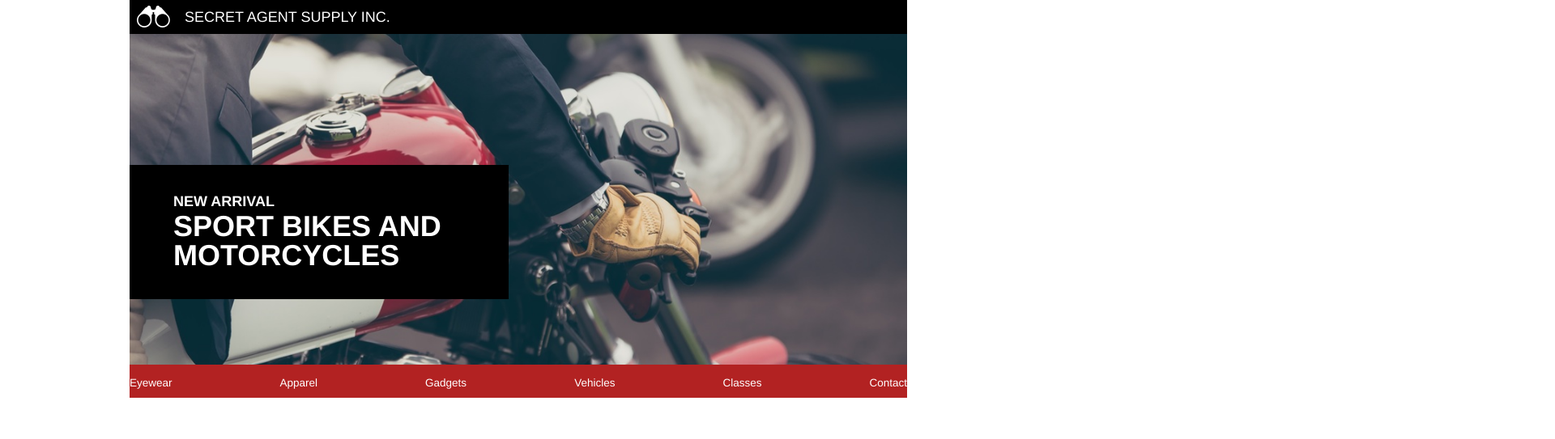
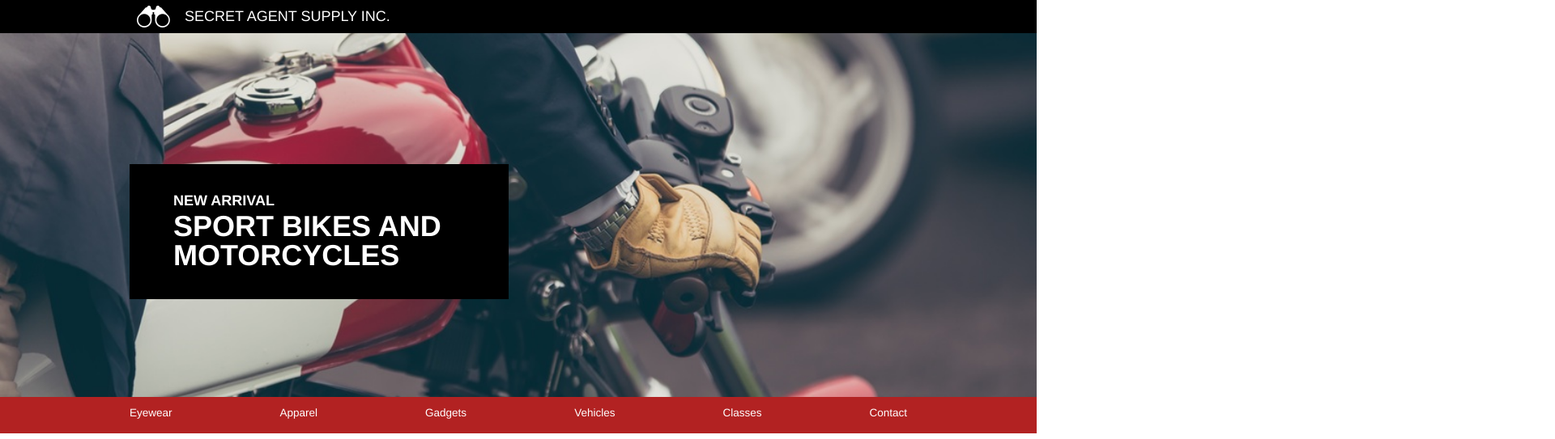
Before and after one commit to sparky9teen/secretagentsupply, a plain HTML site: page index.html in a window 1280 px wide. Shown: the top 543 px of the page at 81% size, 1920 px wide, since content can reach past the window. Drawn offline with Linux system fonts and the light colour scheme.

Commit message:
REV 'Secret Agent Supply' html & css.

```diff
--- a/index.html
+++ b/index.html
@@ -8,18 +8,17 @@
 	    <title>Secret Agent Supply Inc.</title>
 	  </head>
 	  <body>
+			<!-- banner -->
+			<div class="banner">
 				<!-- site container -->
-			<div class="container">
-	      <!-- header -->
-	      <header>
+				<div class="sitecontainer">
+	      	<!-- logo -->
 		      <div class ="logo">
 		        <img src="./resources/logos/logo.png" alt="Binoculars"/>
 		        <span>SECRET AGENT SUPPLY INC.</span>
 		      </div>
-				</header>
-				<!-- banner -->
-				<div class="banner">
-		      <div class="alert">
+					<!-- headline -->
+					<div class="headline">
 			        <h6>NEW ARRIVAL</h6>
 			        <h3>SPORT BIKES AND MOTORCYCLES</h3>
 		      </div>
@@ -31,7 +30,6 @@
 		        <span><a href="#">Classes</a></span>
 		        <span><a href="#">Contact</a></span>
 		      </nav>
-				</div>
 		      <!-- items -->
 		      <div class="items">
 			      <div class="pen">
@@ -66,10 +64,13 @@
 							</div>
 						</div>
 		      </div>
-	      <!-- Footer -->
+		      <!-- footer -->
 					<footer>
+						<div class="copyright">
 							<span>Copyright Secret Agent Supply Inc.</span>
+						</div>
 					</footer>
+				</div>
 			</div>
 	  </body>
 	</html>
--- a/resources/css/style.css
+++ b/resources/css/style.css
@@ -1,26 +1,38 @@
 html {
+  /* standard default font size is 16px */
   font-size: 18px;
 }
 
 body {
+  font-family: Helvetica;
+  font-size: 1rem;
+  color: white;
+  background-color: white;
+
+  /* To avoid triggering horizontal scrolling with footer background. */
+  overflow-x: hidden;
+}
+
+.banner {
   display: flex;
   justify-content: center;
-  font-family: Helvetica;
-  color: white;
-  background-color: white;
+  height: 25rem;
+  background-image: url("./backgrounds/moto.jpeg");
+  background-repeat: no-repeat;
+  background-position: center;
+  background-size: cover;
+  border-top: 2.32rem solid black;
+  border-bottom: 2.5rem solid firebrick;
 }
 
-.container {
+.sitecontainer {
   width: 960px;
-}
-
-header {
-  background-color: black;
 }
 
 .logo {
   display: flex;
   align-items: center;
+  margin-top: -2.32rem;
 }
 
 .logo img {
@@ -34,41 +46,30 @@ header {
   margin: 0.66rem 0;
 }
 
-.banner {
-  display: flex;
-  flex-direction: column;
-  justify-content: flex-end;
-  height: 25rem;
-  background-image: url("./backgrounds/moto.jpeg");
-  background-repeat: no-repeat;
-  background-position: center;
-  background-size: cover;
-}
-
-.alert {
-  width: 26rem;
+.headline {
+  width: 20rem;
   background-color: black;
+  padding: 2rem 3rem;
+  margin-top: 9rem;
   margin-bottom: 4.5rem;
 }
 
-.alert h6 {
+.headline h6 {
   font-size: 1rem;
   font-weight: bold;
-  padding: 2rem 0 .25rem 3rem;
+  padding-bottom: .25rem;
 }
 
-.alert h3 {
+.headline h3 {
   font-size: 2rem;
   font-weight: bold;
-  padding: 0 0 2rem 3rem;
 }
 
 nav {
   display: flex;
   justify-content: space-between;
   align-items: center;
-  height: 2.25rem;
-  background-color: firebrick;
+  margin-top: 7.25rem;
 }
 
 a {
@@ -80,18 +81,8 @@ a {
 .items {
   display: flex;
   justify-content: space-between;
+  margin-top: 3.75rem;
 }
-
-/* .box {
-  display: flex;
-  flex-direction: column;
-  justify-content: flex-end;;
-  align-items: center;
-  width: 16rem;
-  height: 16rem;
-  margin: 3rem 0;
-  border: 4px solid black;
-} */
 
 .items img {
   display: flex;
@@ -101,7 +92,6 @@ a {
   height: 8.5rem;
   padding: 2rem 2rem;
   border: 4px solid black;
-  margin-top: 3rem;
 }
 
 .items span {
@@ -139,12 +129,16 @@ footer {
   display: flex;
   align-items: center;
   font-size: .75rem;
-  color: white;
   text-align: left;
   height: 5rem;
   background-color: black;
+
+  /* Use negative margins and padding to extend the background in both directions. */
+  margin: 0 -9999rem;
+  /* add back negative margin value */
+  padding: 0 9999rem;
 }
 
-@media only screen and (max-width: ) {
+/* @media only screen and (max-width: ) {
 
-}
+} */
```
Lines whose indentation alone changed are shown as unchanged.
